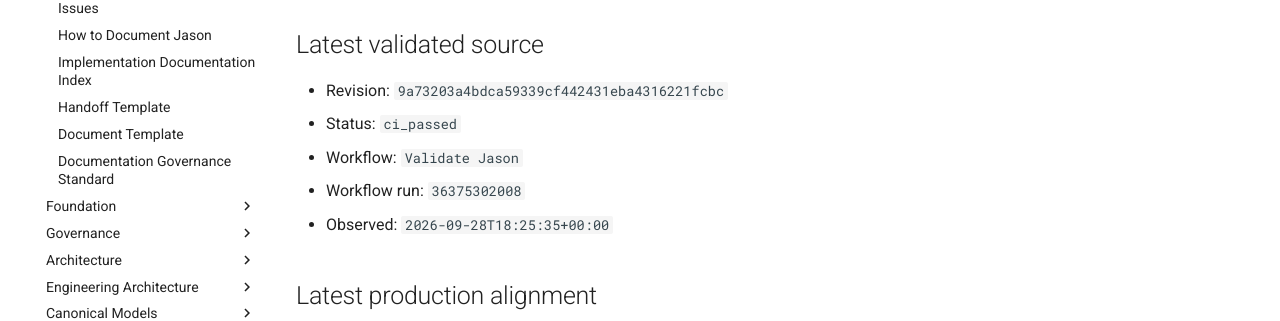
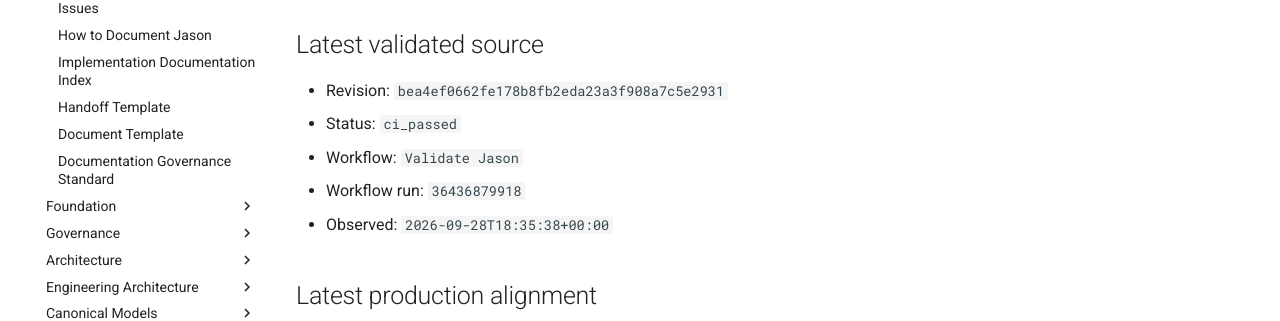
Before and after one commit to al-teamaot-com/jason, an MkDocs documentation site: the page built from docs/control/AUTOMATED-CHANGE-STATE.md, in a window 1280 px wide and 1163 px high. Shown: the part 337-658 px from the top of the window. Built offline with MkDocs 1.6.1 and Material for MkDocs 9.7.7, drawn with Linux system fonts in a browser that asks for light colours; comment, search, counter and statistics services are not loaded.

Commit message:
Reconcile automated documentation state for bea4ef0662fe

```diff
--- a/docs/control/AUTOMATED-CHANGE-STATE.md
+++ b/docs/control/AUTOMATED-CHANGE-STATE.md
@@ -8,11 +8,11 @@
 
 ## Latest validated source
 
-- Revision: `9a73203a4bdca59339cf442431eba4316221fcbc`
+- Revision: `bea4ef0662fe178b8fb2eda23a3f908a7c5e2931`
 - Status: `ci_passed`
 - Workflow: `Validate Jason`
-- Workflow run: `36375302008`
-- Observed: `2026-09-28T18:25:35+00:00`
+- Workflow run: `36436879918`
+- Observed: `2026-09-28T18:35:38+00:00`
 
 ## Latest production alignment
 
```
Also changed, not shown: docs/control/AUTOMATED-CHANGE-STATE.json (+4 -4 lines).
